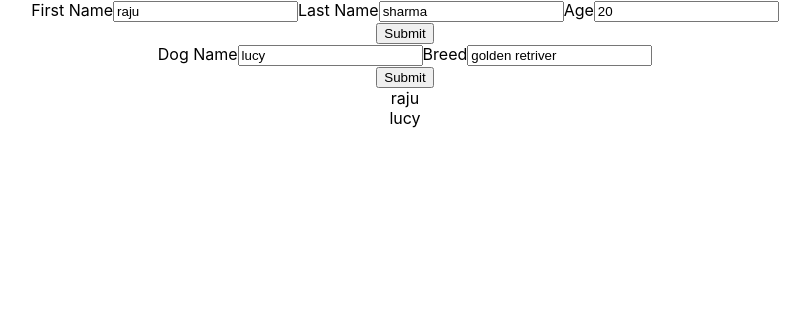
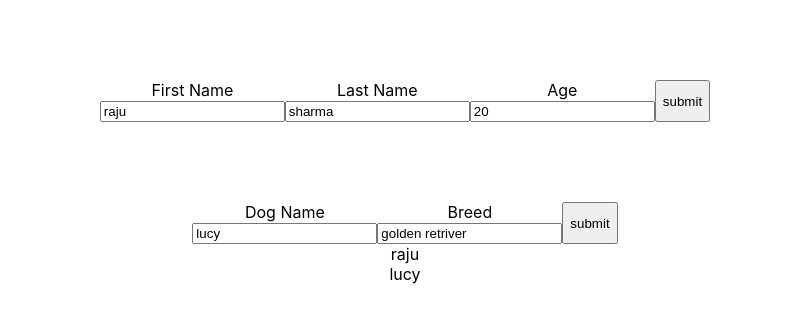
Before and after one commit to sandeshtamanq/form-schema, a React (Create React App) app: page / in a window 1280 px wide. Shown: the top 322 px of the page, without its empty margins (235-1045 px from the left). Built offline with nearby package versions, Linux system fonts and the light colour scheme.

Commit message:
validation added on change

```diff
--- a/src/App.js
+++ b/src/App.js
@@ -1,27 +1,7 @@
 import { useState } from "react";
 import "./App.css";
 import Form from "./components/Form";
-
-const personSchema = [
-  {
-    type: "text",
-    name: "fname",
-    placeholder: "First Name",
-    label: "First Name",
-  },
-  {
-    type: "text",
-    name: "lname",
-    placeholder: "Last Name",
-    label: "Last Name",
-  },
-  {
-    type: "number",
-    name: "age",
-    placeholder: "Enter Age",
-    label: "Age",
-  },
-];
+import { personSchema, dogSchema } from "./schema";
 
 const personDataObject = {
   fname: "raju",
@@ -33,21 +13,6 @@ const dogDataObject = {
   dogname: "lucy",
   breed: "golden retriver",
 };
-
-const dogSchema = [
-  {
-    type: "text",
-    name: "dogname",
-    placeholder: "Enter Dog Name",
-    label: "Dog Name",
-  },
-  {
-    type: "text",
-    name: "breed",
-    placeholder: "Enter Breed Name",
-    label: "Breed",
-  },
-];
 
 function App() {
   const [personData, setPersonData] = useState(personDataObject);
--- a/src/components/Form.jsx
+++ b/src/components/Form.jsx
@@ -1,35 +1,29 @@
-import React, { useState } from "react";
+import React from "react";
 import Input from "./Input";
 
 const Form = ({ schema, data, setData }) => {
-  const changeHandler = (e) => {
-    const { name, value } = e.target;
-
-    setData((prevData) => {
-      return {
-        ...prevData,
-        [name]: value,
-      };
-    });
-  };
-
   const submitHandler = (e) => {
     e.preventDefault();
+
     console.log(data);
   };
   return (
-    <form onSubmit={submitHandler}>
+    <form
+      onSubmit={submitHandler}
+      style={{ display: "flex", justifyContent: "center", marginTop: "80px" }}
+    >
       {schema.map((item, index) => (
         <Input
           {...item}
           key={index}
-          changeHandler={changeHandler}
           value={data[item.name]}
+          setData={setData}
         />
       ))}
 
-      <div style={{ display: "flex", justifyContent: "center" }}></div>
-      <input type="submit" value="Submit" />
+      <button type="submit" value="Submit">
+        submit
+      </button>
     </form>
   );
 };
--- a/src/components/Input.jsx
+++ b/src/components/Input.jsx
@@ -1,9 +1,25 @@
-import React from "react";
+import React, { useState } from "react";
+import errorHandler from "./validation/error-handler";
 
-const Input = ({ type, name, placeholder, label, changeHandler, value }) => {
+const Input = ({ type, name, placeholder, label, setData, value }) => {
+  const [error, setError] = useState("");
+  const changeHandler = (e) => {
+    const { name, value } = e.target;
+
+    setData((prevData) => {
+      return {
+        ...prevData,
+        [name]: value,
+      };
+    });
+
+    const error = errorHandler(name, value);
+    setError(error);
+  };
   return (
-    <>
+    <div>
       <label htmlFor={name}>{label}</label>
+      <div>
         <input
           type={type}
           name={name}
@@ -12,7 +28,9 @@ const Input = ({ type, name, placeholder, label, changeHandler, value }) => {
           onChange={changeHandler}
           value={value}
         />
-    </>
+        {error && <div style={{ color: "red" }}>{error}</div>}
+      </div>
+    </div>
   );
 };
 
--- /dev/null
+++ b/src/components/validation/error-handler.js
@@ -0,0 +1,25 @@
+const INVALID_INPUT = "Invalid Input";
+
+const errorHandler = (property, value) => {
+  if (property === "fname") {
+    if (value.length < 5) return INVALID_INPUT;
+  }
+
+  if (property === "lname") {
+    if (value.length < 5) return INVALID_INPUT;
+  }
+
+  if (property === "age") {
+    if (value < 18) return INVALID_INPUT;
+  }
+
+  if (property === "dogname") {
+    if (value.length < 5) return INVALID_INPUT;
+  }
+
+  if (property === "breed") {
+    if (value.length < 5) return INVALID_INPUT;
+  }
+};
+
+export default errorHandler;
--- /dev/null
+++ b/src/schema.js
@@ -0,0 +1,35 @@
+export const personSchema = [
+  {
+    type: "text",
+    name: "fname",
+    placeholder: "First Name",
+    label: "First Name",
+  },
+  {
+    type: "text",
+    name: "lname",
+    placeholder: "Last Name",
+    label: "Last Name",
+  },
+  {
+    type: "number",
+    name: "age",
+    placeholder: "Enter Age",
+    label: "Age",
+  },
+];
+
+export const dogSchema = [
+  {
+    type: "text",
+    name: "dogname",
+    placeholder: "Enter Dog Name",
+    label: "Dog Name",
+  },
+  {
+    type: "text",
+    name: "breed",
+    placeholder: "Enter Breed Name",
+    label: "Breed",
+  },
+];
```
Lines whose indentation alone changed are shown as unchanged.
